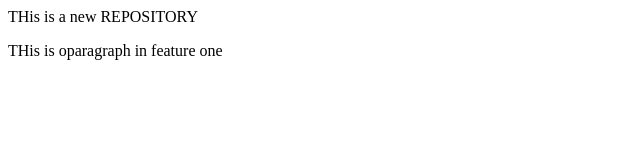
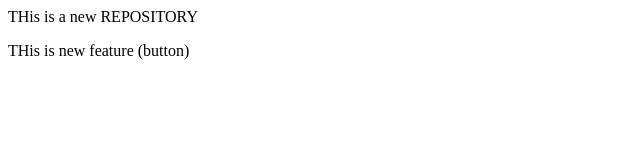
Before and after one commit to ranjeet3345/newLocalREpo, a plain HTML site: page index.html in a window 1280 px wide. Shown: the full height of the page, 0-640 px from the left. Drawn offline with Linux system fonts and the light colour scheme.

```diff
--- a/index.html
+++ b/index.html
@@ -1,2 +1,2 @@
 <p>THis is a new REPOSITORY</p>
-<p>THis is oparagraph in  feature one</p>
+<p>THis is new feature (button)</p>
```
